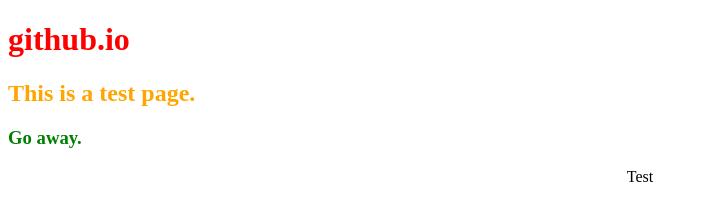
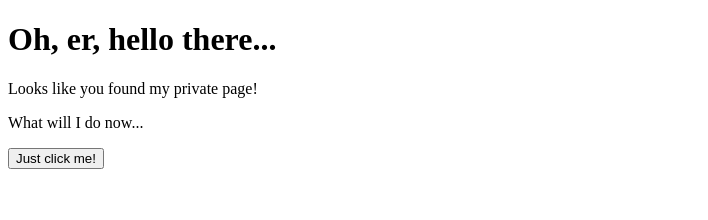
Before and after one commit to fel1x0u/fel1x0u.github.io, a plain HTML site: page index.html in a window 1280 px wide. Shown: the whole page, without its empty margins (0-708 px from the left). Drawn offline with Linux system fonts and the light colour scheme.

Commit message:
Update index.html

```diff
--- a/index.html
+++ b/index.html
@@ -4,27 +4,10 @@
 		<title>github.io</title>
 	</head>
 	<body>
-		<h1>github.io</h1>
-		<h2>This is a test page.<h2>
-		<h3>Go away.</h3>
-		<p>Test</p>
-		<style>
-			p {
-				color: black;
-				text-align: center;
-			}
-			h1 {
-				color: red;
-				text-aligh: center;
-			}
-			h2 {
-				color: orange;
-				text-aligh: center;
-			}
-			h3 {
-				color: green;
-				text-aligh: center;
-			}
-		</style>
+		<h1>Oh, er, hello there...</h1>
+		<p>Looks like you found my private page!</p>
+		<p>What will I do now...</p>
+		<button onClick="loadScript()">Just click me!</button>
+		<script src="script.js"></script>
 	</body>
 </html>
```
